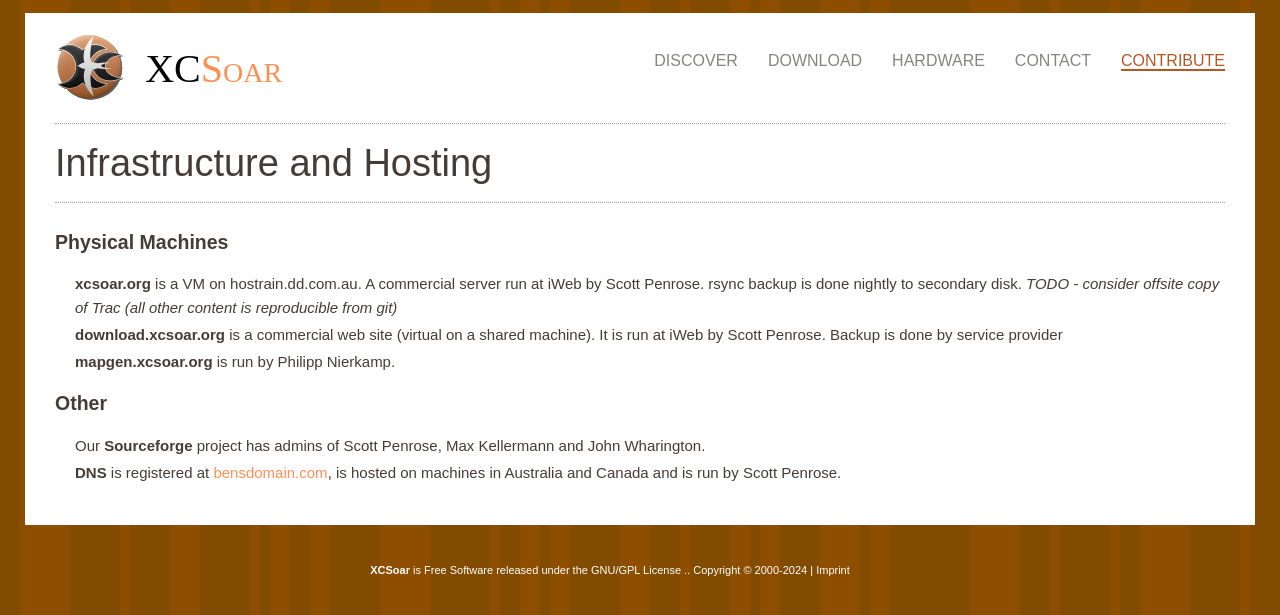
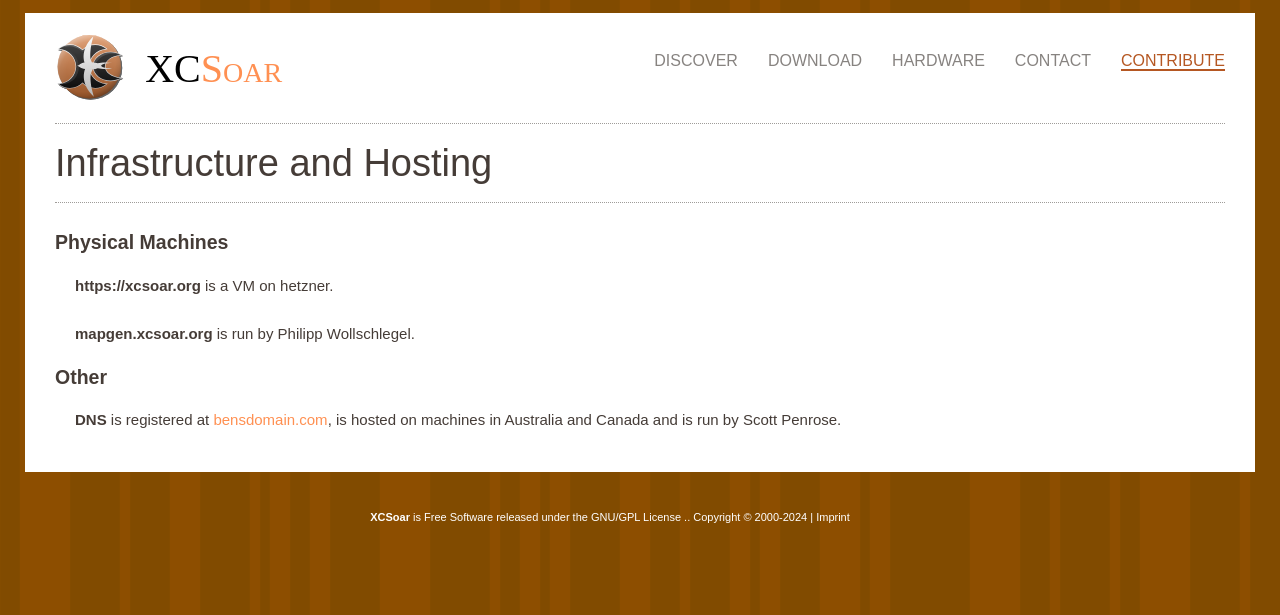
Before and after one commit to XCSoar/website, a Jekyll site: the page built from develop/infrastructure.md, in a window 1280 px wide. Shown: the top 615 px of the page. Built offline with Jekyll 4.4.1, drawn with Linux system fonts in a browser that asks for light colours.

Commit message:
infrastructure: mention current state

```diff
--- a/develop/infrastructure.md
+++ b/develop/infrastructure.md
@@ -6,18 +6,11 @@
 ---
 ## Physical Machines
 
-- **xcsoar.org** is a VM on hostrain.dd.com.au.
-  A commercial server run at iWeb by Scott Penrose.
-  rsync backup is done nightly to secondary disk.
-  *TODO - consider offsite copy of Trac (all other content is reproducible from git)*
-- **download.xcsoar.org** is a commercial web site (virtual on a shared machine).
-  It is run at iWeb by Scott Penrose.
-  Backup is done by service provider
-- **mapgen.xcsoar.org** is run by Philipp Nierkamp.
+- **https://xcsoar.org** is a VM on hetzner.
+
+- **mapgen.xcsoar.org** is run by Philipp Wollschlegel.
 
 ## Other
 
-- Our **Sourceforge** project has admins of Scott Penrose,
-Max Kellermann and John Wharington.
 - **DNS** is registered at [bensdomain.com](http://www.bensdomains.com),
 is hosted on machines in Australia and Canada and is run by Scott Penrose.
```
